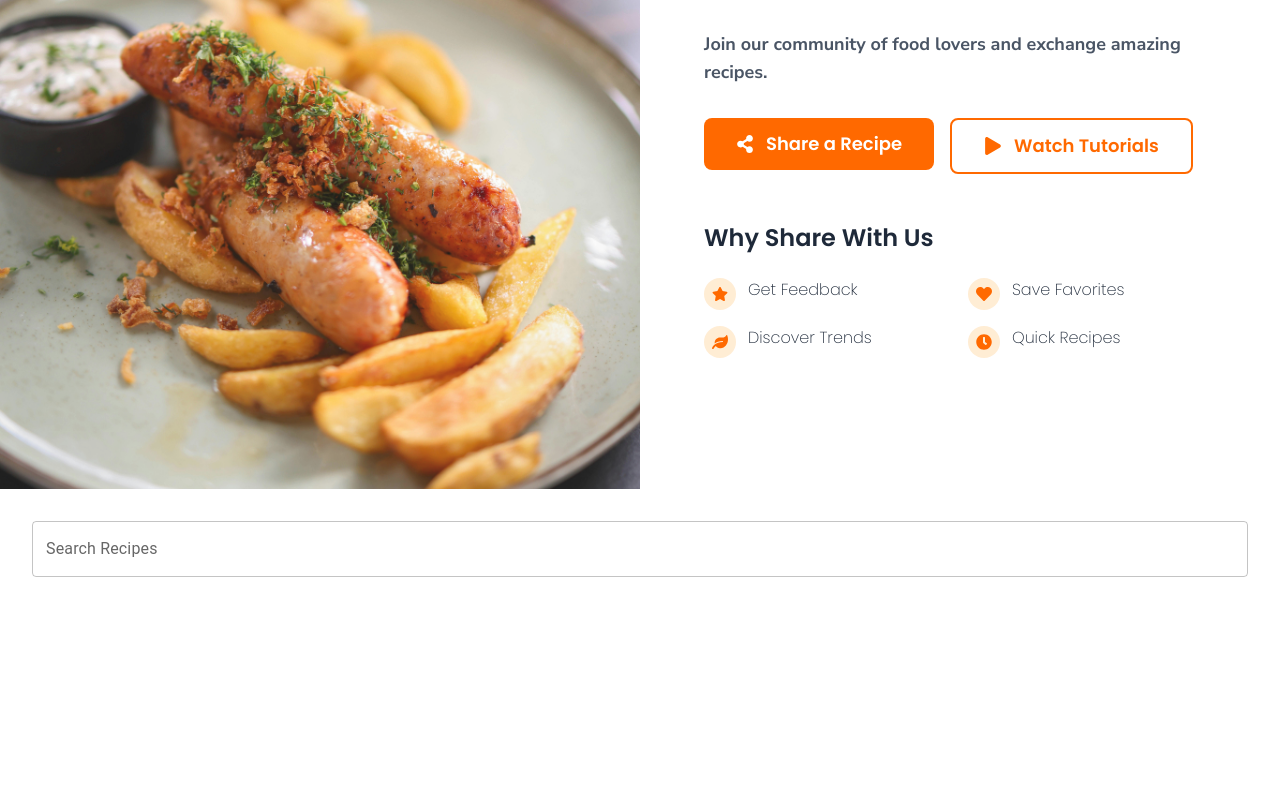
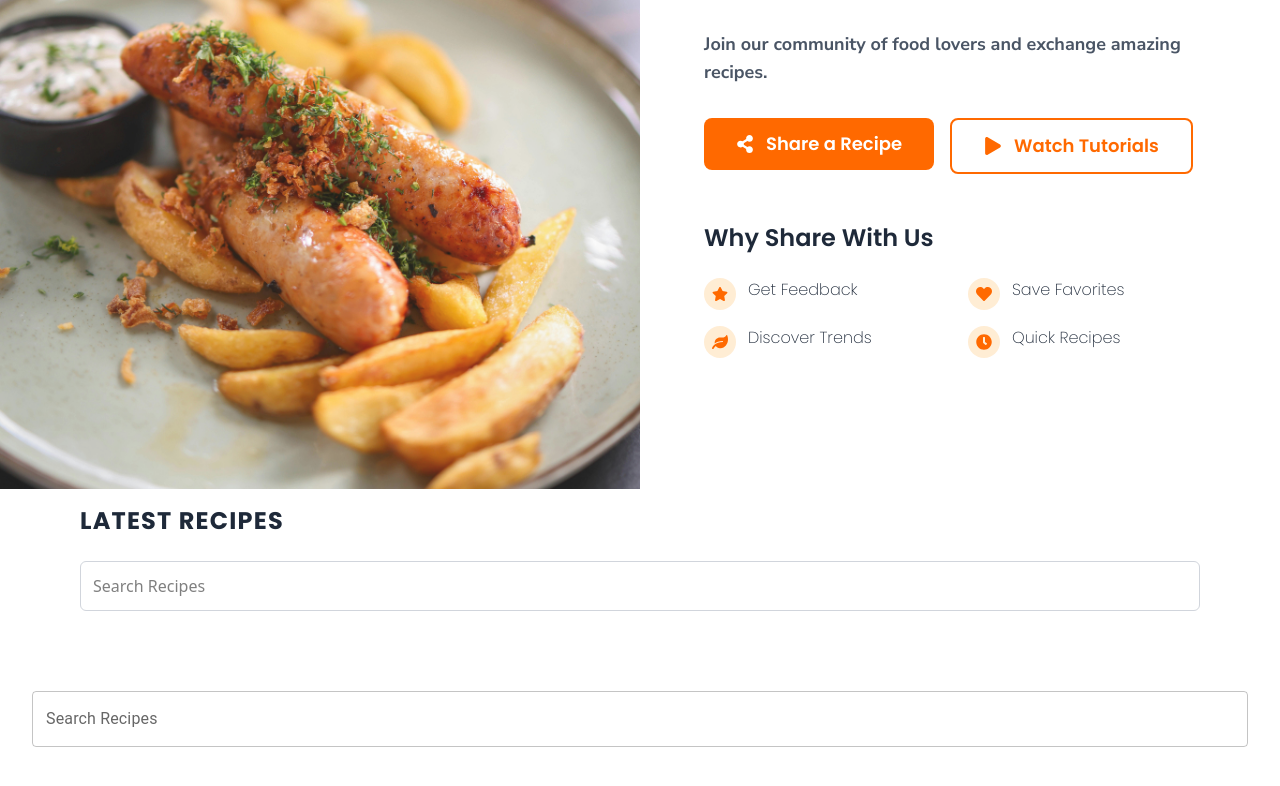
Before and after one commit to PasanSasmika/Flavor-Exchange-Recipe-Sharing-Platform, a React (Vite) app: page / in a window 1280 px wide. Shown: the part 392-1178 px from the top of the page. Before the commit the page ends 1033 px from the top, so only its background shows below. Built offline with nearby package versions, Linux system fonts and the light colour scheme.

Commit message:
Recipe Details

```diff
--- /dev/null
+++ b/src/pages/userPages/LatestRecipies.jsx
@@ -0,0 +1,68 @@
+import React, { useState } from 'react';
+import { useRecipes } from '../../context/RecipeContext';
+
+function LatestRecipes() {
+    const [search, setSearch] = useState('');
+    const { recipes } = useRecipes();
+    const filteredRecipes = recipes.filter((recipe) =>
+        recipe.title.toLowerCase().includes(search.toLowerCase())
+    );
+
+    return (
+        <div className="max-w-6xl mx-auto p-4">
+            <h2 className="font-primary font-bold text-2xl uppercase tracking-wider text-gray-800 mb-6">
+                Latest Recipes
+            </h2>
+
+            {/* Search Input */}
+            <div className="mb-8">
+                <input
+                    type="text"
+                    placeholder="Search Recipes"
+                    className="w-full p-3 border border-gray-300 rounded-md focus:outline-none focus:ring-2 focus:ring-primary focus:border-transparent"
+                    value={search}
+                    onChange={(e) => setSearch(e.target.value)}
+                />
+            </div>
+
+            {/* Recipes Grid */}
+            <div className="grid grid-cols-1 sm:grid-cols-2 lg:grid-cols-3 gap-6">
+                {filteredRecipes.map((recipe) => (
+                    <div
+                        key={recipe.id}
+                        className="bg-white rounded-lg shadow-md overflow-hidden transition-transform transform hover:scale-105"
+                    >
+                        {/* Recipe Image */}
+                        <div className="w-full h-48">
+                            <img
+                                src={recipe.image}
+                                alt={recipe.title}
+                                className="w-full h-full object-cover"
+                            />
+                        </div>
+                        {/* Recipe Details */}
+                        <div className="p-4">
+                            <h4 className="font-primary text-lg font-medium text-gray-900">
+                                {recipe.title}
+                            </h4>
+                            <p className="font-secondary text-gray-600 mt-1">
+                                ⏰ {recipe.cookingTime}
+                            </p>
+                            <p className="font-secondary text-gray-600 mt-1">
+                                ⭐ {recipe.rating}
+                            </p>
+                            <a
+                                href={`/recipe/${recipe.id}`}
+                                className="font-secondary text-primary hover:underline mt-2 inline-block"
+                            >
+                                View Details
+                            </a>
+                        </div>
+                    </div>
+                ))}
+            </div>
+        </div>
+    );
+}
+
+export default LatestRecipes;
--- a/src/pages/userPages/UserPages.jsx
+++ b/src/pages/userPages/UserPages.jsx
@@ -2,6 +2,7 @@ import React from 'react'
 import { Route, Routes } from 'react-router-dom'
 import Home from '../Home'
 import MainPage from '../MainPage'
+import LatestRecipes from './LatestRecipies'
 
 
 function UserPages() {
@@ -14,6 +15,7 @@ function UserPages() {
           element={
             <main>
                 <MainPage/>
+                <LatestRecipes/>
               <Home/>
 
             </main>
```
